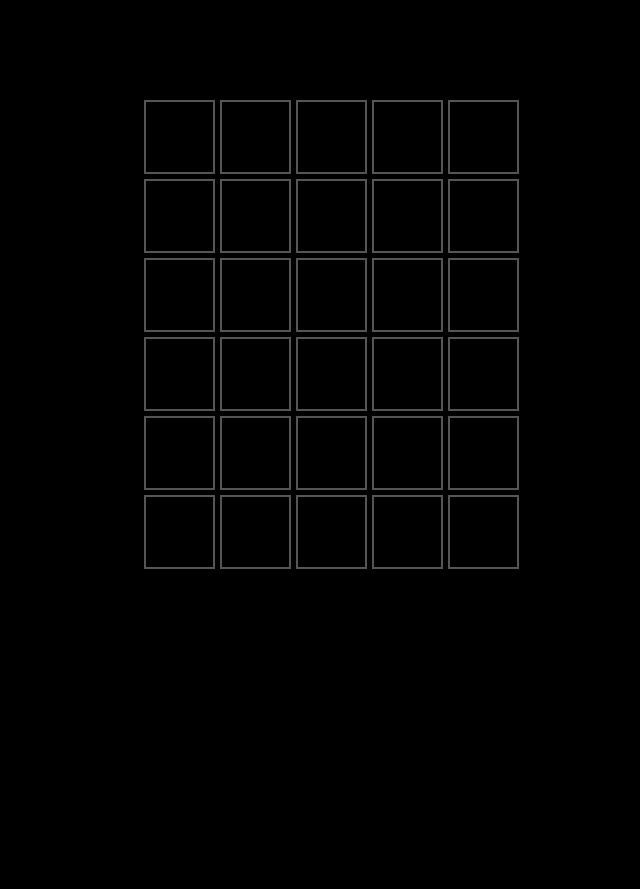
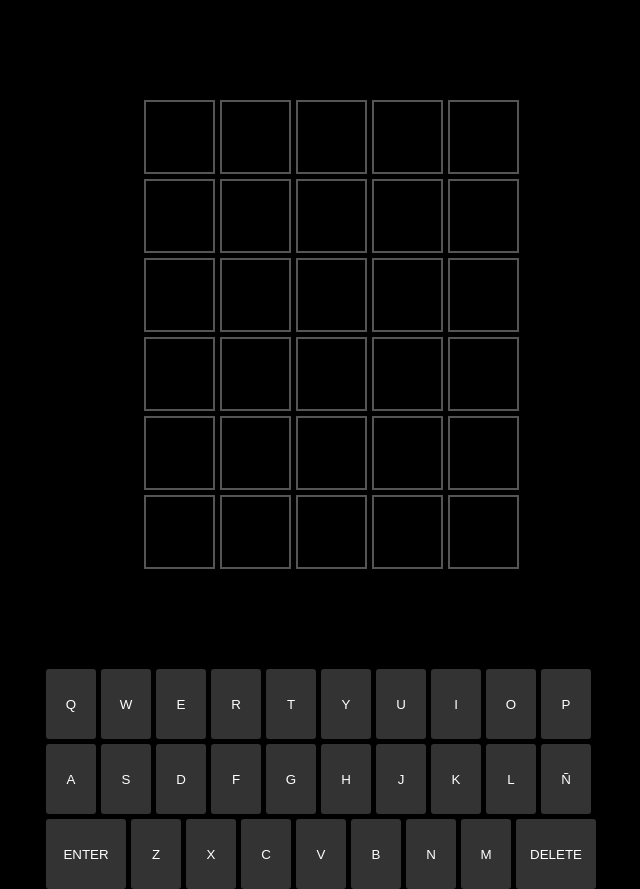
Before and after one commit to AndreaAguado/wordle-in-typescript, a React (Create React App) app: page / in a window 1280 px wide. Shown: the whole page, without its empty margins (309-949 px from the left). Before the commit the page ends 800 px from the top, so only its background shows below. Built offline with nearby package versions, Linux system fonts and the light colour scheme.

Commit message:
create virtual keyboard

```diff
--- /dev/null
+++ b/src/components/Keyboard.tsx
@@ -0,0 +1,51 @@
+import style from '../styles/keyboard.module.scss';
+interface KeyboardProps {
+    keys: string[];
+    onInput: (letter: string) => void;
+    onEnter: () => void;
+    onDelete: () => void;
+
+}
+const Keyboard = ({keys, onInput, onEnter, onDelete }: KeyboardProps ) => {
+    const handleInput = (e : any) => {
+        onInput(e.target.textContent);
+    }
+    const handleEnter = () => {
+        onEnter();
+    }
+    const handleDelete = () => {
+        onDelete();
+    }
+    return(
+        <div className={style.keyboardContainer}>
+            {
+                Array.from(Array(10)).map((_,i)=>(
+                    <button key={i} className={style.key} onClick={handleInput}>
+                        {keys[i]}
+                    </button>
+                ))
+            }
+            {
+                Array.from(Array(10)).map((_,i)=>(
+                    <button key={i + 10} className={style.key} onClick={handleInput}>
+                         {keys[i + 10]}
+                    </button>
+                ))
+            }
+            <button className={style.enterKey} onClick={handleEnter}>
+                ENTER
+            </button>
+            {
+                Array.from(Array(7)).map((_,i)=>(
+                    <button key={i + 20} className={style.key} onClick={handleInput}>
+                         {keys[i + 20]}
+                    </button>
+                ))
+            }
+            <button className={style.deleteKey} onClick={handleDelete}>
+                DELETE
+            </button>
+        </div>
+    )
+}
+export default Keyboard;
--- a/src/components/Wordle.tsx
+++ b/src/components/Wordle.tsx
@@ -6,6 +6,7 @@ import { GameStatus } from "./types";
 import useWindow from '../hooks/useWindow';
 import { getWordOfTheDay, isValidWord } from '../service/request';
 import styles from '../styles/wordle.module.scss';
+import Keyboard from "./Keyboard";
 
 const Wordle = () => {
 
@@ -113,6 +114,7 @@ const Wordle = () => {
     useWindow("keydown", handleKeyDown);
 
     return(
+        <>
             <div className={styles.mainContainer}>
                 {completedWords.map((word,i)=>(
                         <RowCompleted key={i} word={word} solution={wordOfTheDay}/>
@@ -126,6 +128,8 @@ const Wordle = () => {
                     ))
                 }
             </div>
+            <Keyboard keys={keys} onInput={onInput} onEnter={onEnter} onDelete={onDelete}/>
+        </>
     )
 }
 export default Wordle;
--- /dev/null
+++ b/src/styles/keyboard.module.scss
@@ -0,0 +1,61 @@
+@mixin keybase {
+  background-color: #333;
+  cursor: pointer;
+  border: none;
+  border-radius: 3px;
+  color: white;
+
+  display: flex;
+  align-items: center;
+  justify-content: center;
+}
+
+.keyboardContainer {
+  display: flex;
+  flex-wrap: wrap;
+  width: 570px;
+  margin: 0 auto;
+  gap: 5px;
+}
+.key {
+  @include keybase;
+  width: 50px;
+  height: 70px;
+}
+.emptyKey {
+  width: 25px;
+  height: 70px;
+  display: flex;
+  align-items: center;
+  justify-content: center;
+}
+
+.enterKey {
+  @include keybase;
+  width: 80px;
+  height: 70px;
+}
+
+.deleteKey {
+  @include keybase;
+  width: 80px;
+  height: 70px;
+}
+
+.correct {
+  background-color: #4caf50;
+  border: #4caf50 solid 2px;
+  color: black;
+}
+
+.present {
+  background-color: #e5f321;
+  border: #e5f321 solid 2px;
+  color: black;
+}
+
+.absent {
+  background-color: #aaa;
+  border: #aaa solid 2px;
+  color: black;
+}
```
Lines whose indentation alone changed are shown as unchanged.
